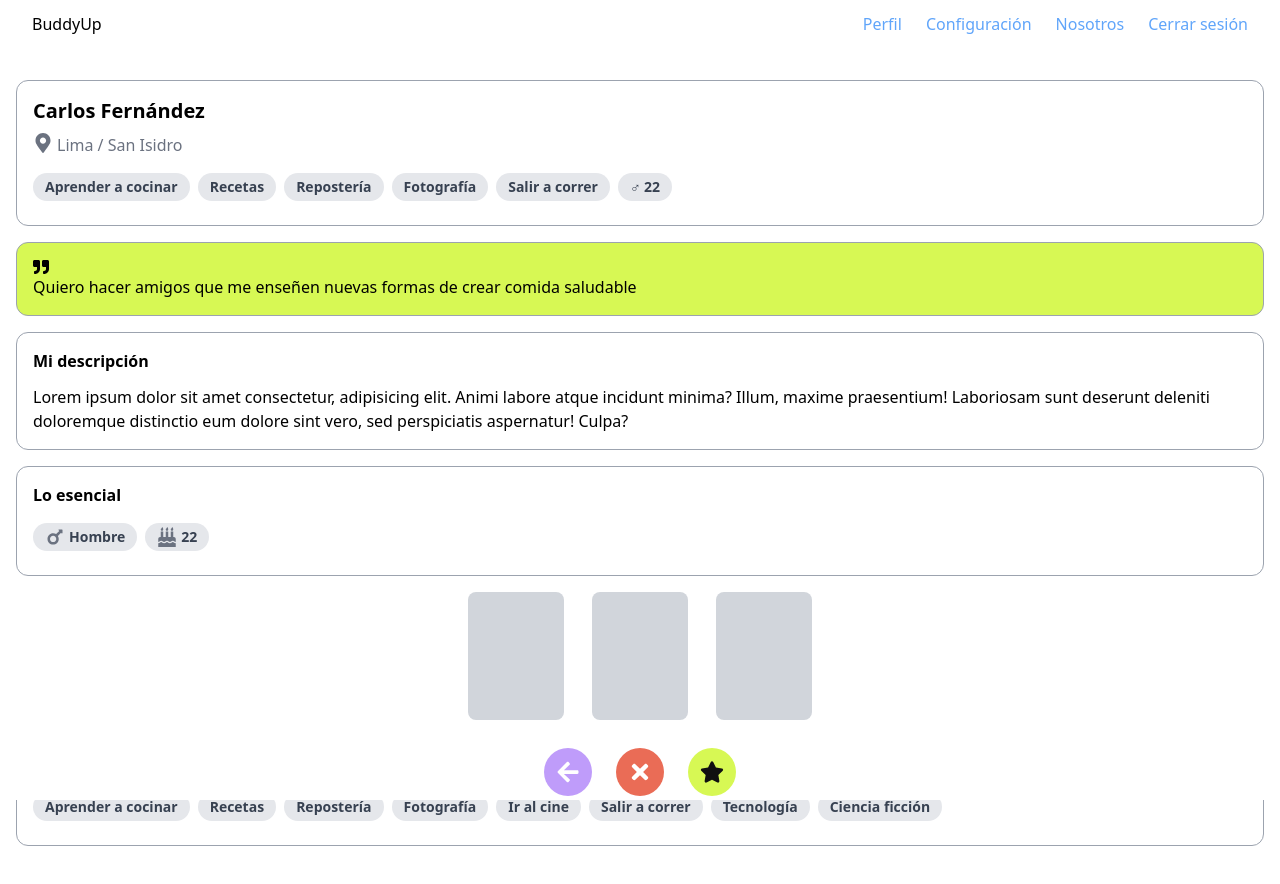
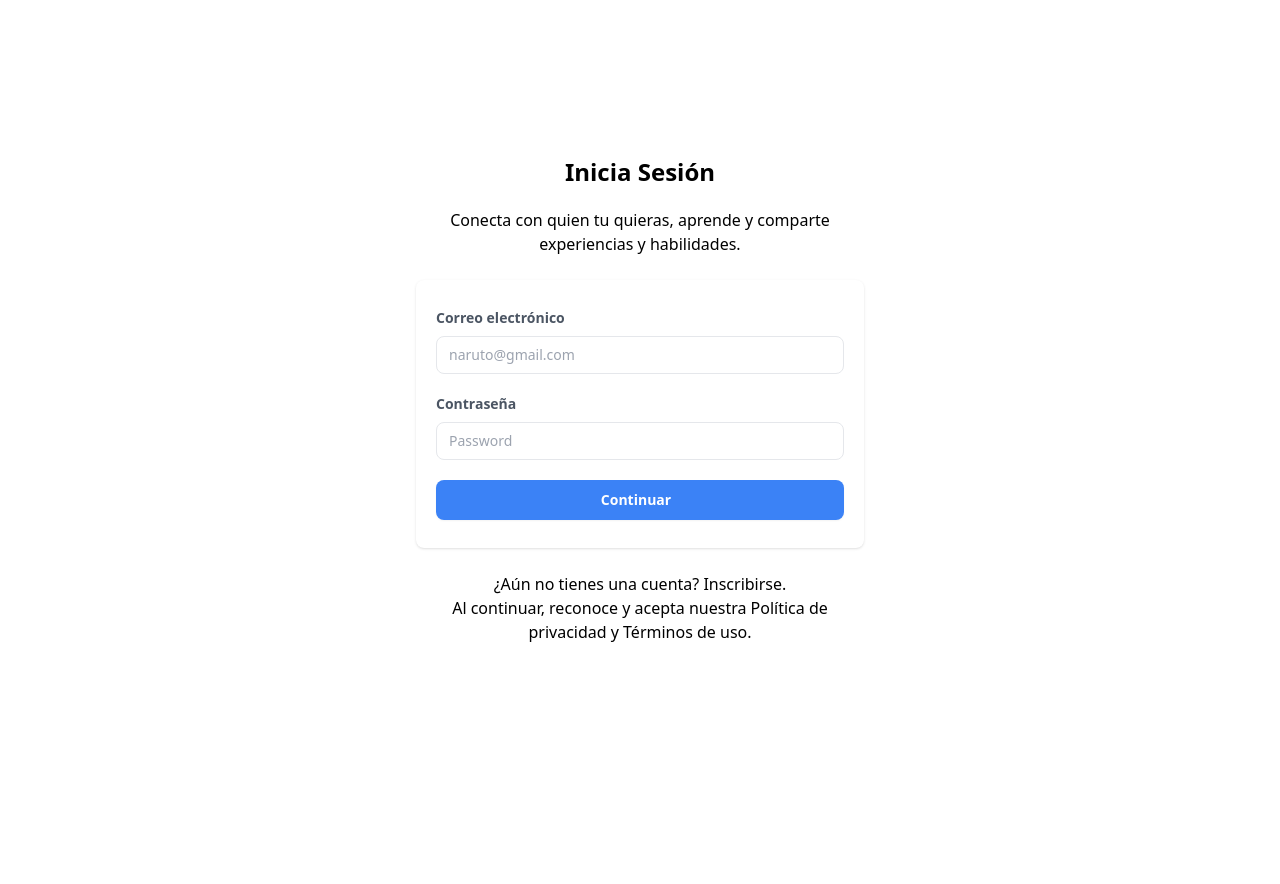
Before and after one commit to No-Country/s9-06-m-csharp, a React (Vite) app in the folder client/: page / in a window 1280 px wide. Shown: the top 884 px of the page. After the commit the page ends 800 px from the top, so only its background shows below. Built offline with nearby package versions, Linux system fonts and the light colour scheme.

Commit message:
Errores de PR

```diff
--- a/client/src/App.jsx
+++ b/client/src/App.jsx
@@ -9,7 +9,7 @@
 
 	return (
 		<Routes>
-			<Route path="/" element={<Swipe />} />
+			<Route path="/" element={user ? <Swipe /> : <Login />} />
 			<Route path="/login" element={user ? <Swipe /> : <Login />} />
 			<Route path="/chat" element={user ? <Chat/> : <Login />} />
 			<Route path="/register" element={user ? <Swipe /> : <Register />} />
```
